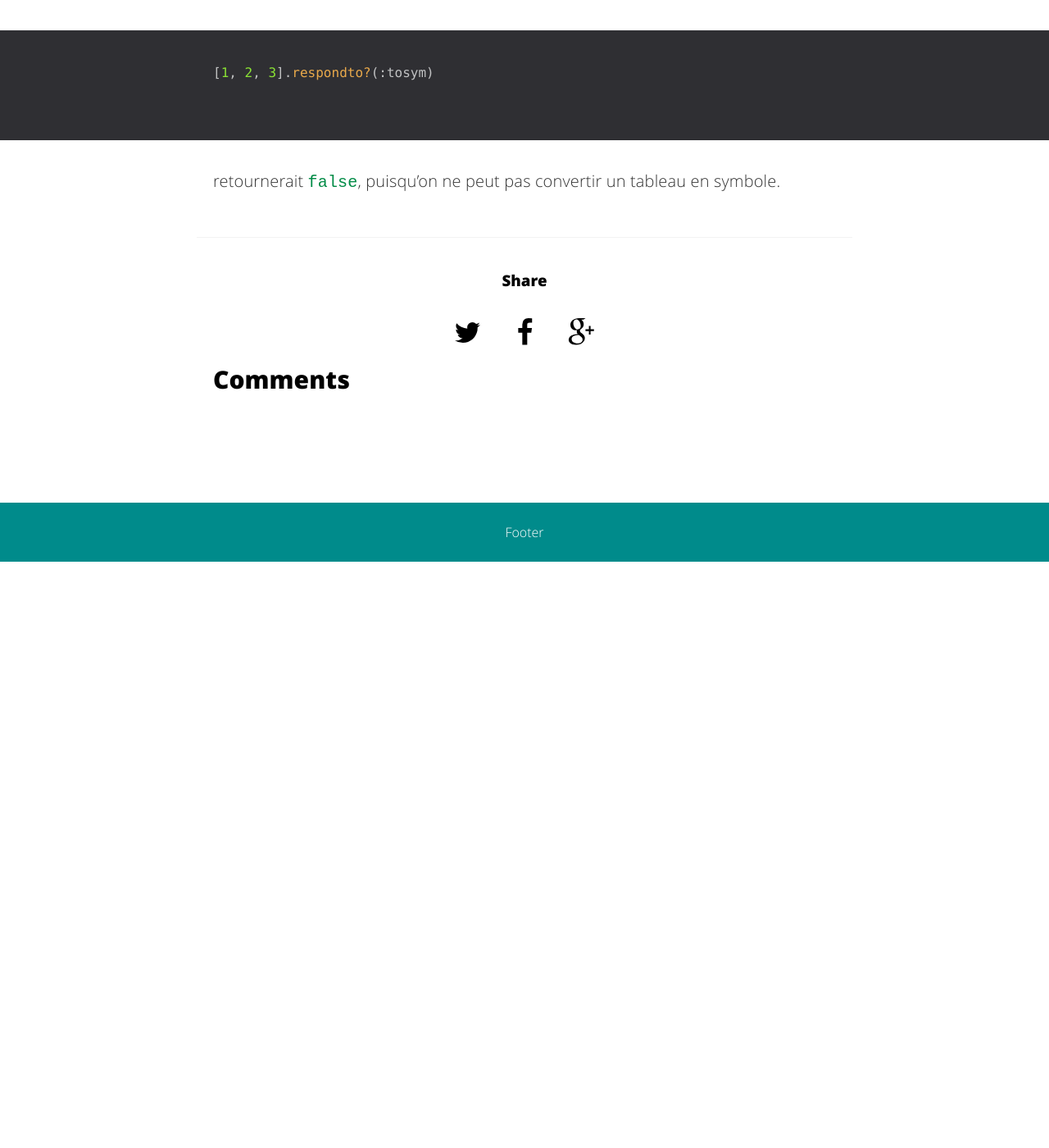
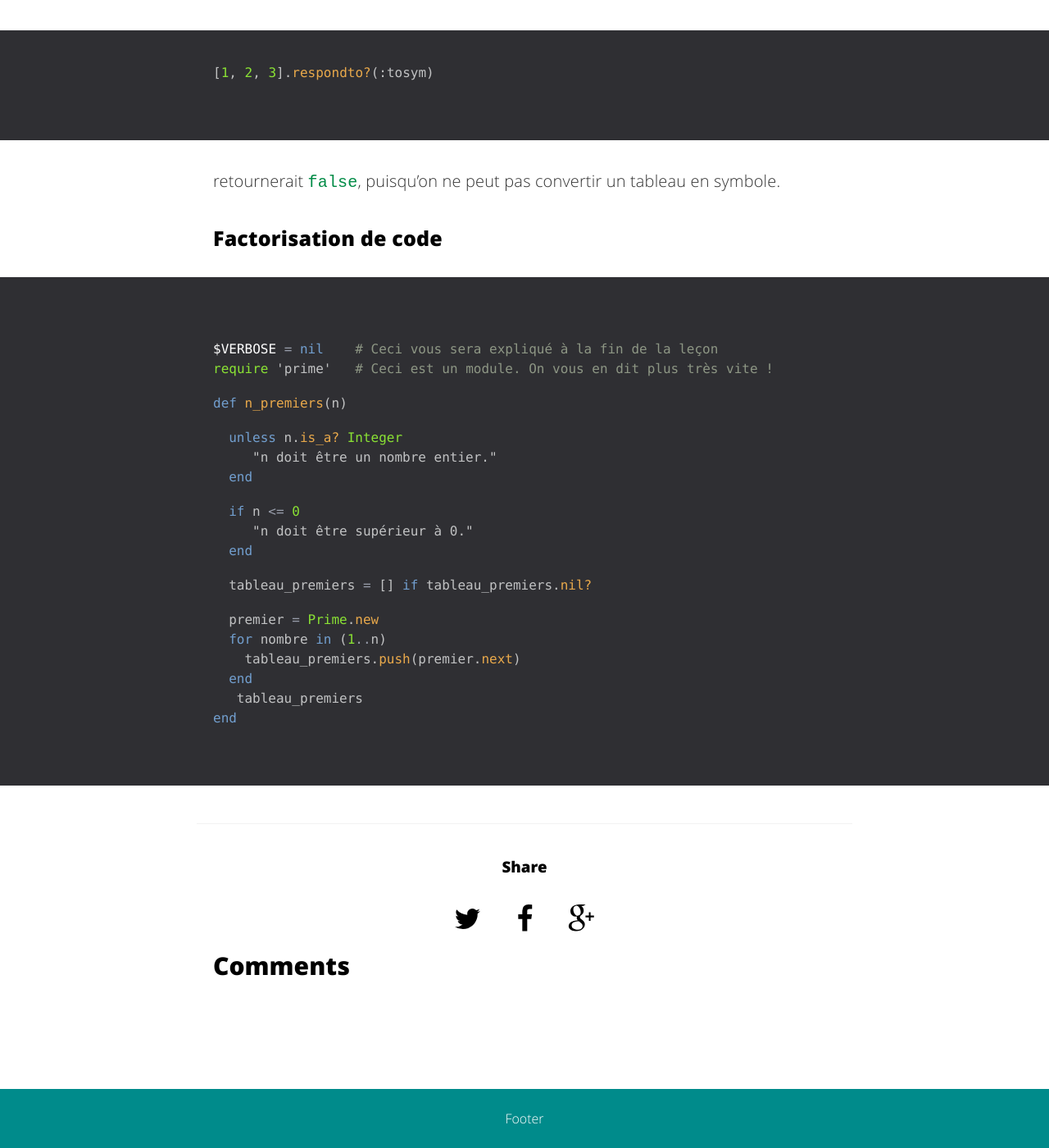
Before and after one commit to fasca/fasca.github.io, a Jekyll site: the page built from _posts/2016-10-26-ruby.md, in a window 1280 px wide and 1400 px high, scrolled down 53478 px. Shown: the whole window at 82% size. Built offline with Jekyll 4.4.1, drawn with Linux system fonts in a browser that asks for light colours; comment, search, counter and statistics services are not loaded; before the commit the page ends 54163 px from its top, so only the background shows below that.

Commit message:
Updated 2016-10-26-ruby.md

````diff
--- a/_posts/2016-10-26-ruby.md
+++ b/_posts/2016-10-26-ruby.md
@@ -1422,3 +1422,31 @@ retournerait `true`, puisqu'on peut appeler `.push` sur un tableau. Cependant:
 ```
 
 retournerait `false`, puisqu'on ne peut pas convertir un tableau en symbole.
+
+### Factorisation de code
+
+```ruby
+
+
+$VERBOSE = nil    # Ceci vous sera expliqué à la fin de la leçon
+require 'prime'   # Ceci est un module. On vous en dit plus très vite !
+
+def n_premiers(n)
+
+  unless n.is_a? Integer
+     "n doit être un nombre entier."
+  end
+
+  if n <= 0
+     "n doit être supérieur à 0."
+  end
+
+  tableau_premiers = [] if tableau_premiers.nil?
+
+  premier = Prime.new
+  for nombre in (1..n)
+    tableau_premiers.push(premier.next)
+  end
+   tableau_premiers
+end
+```
````
